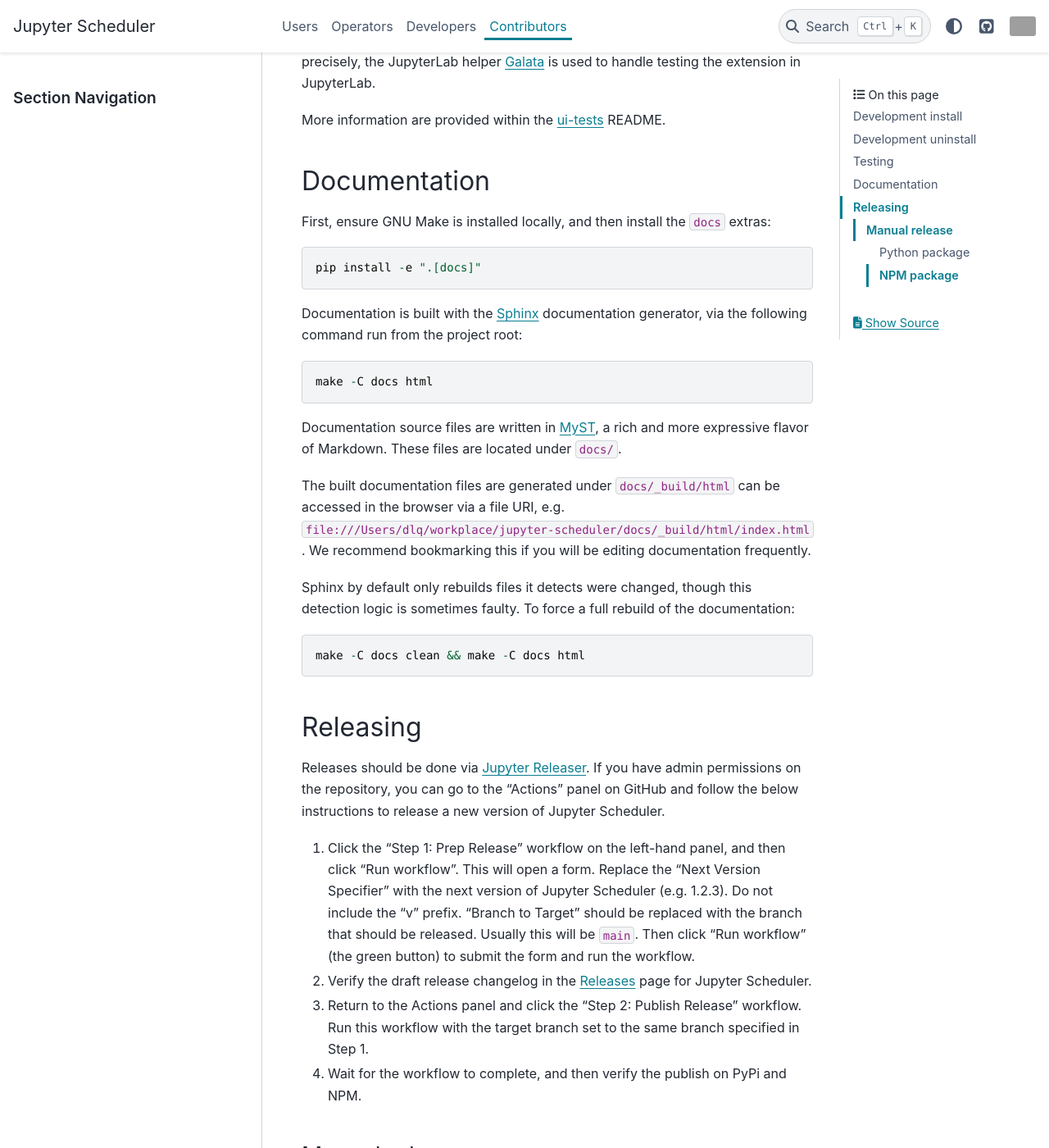
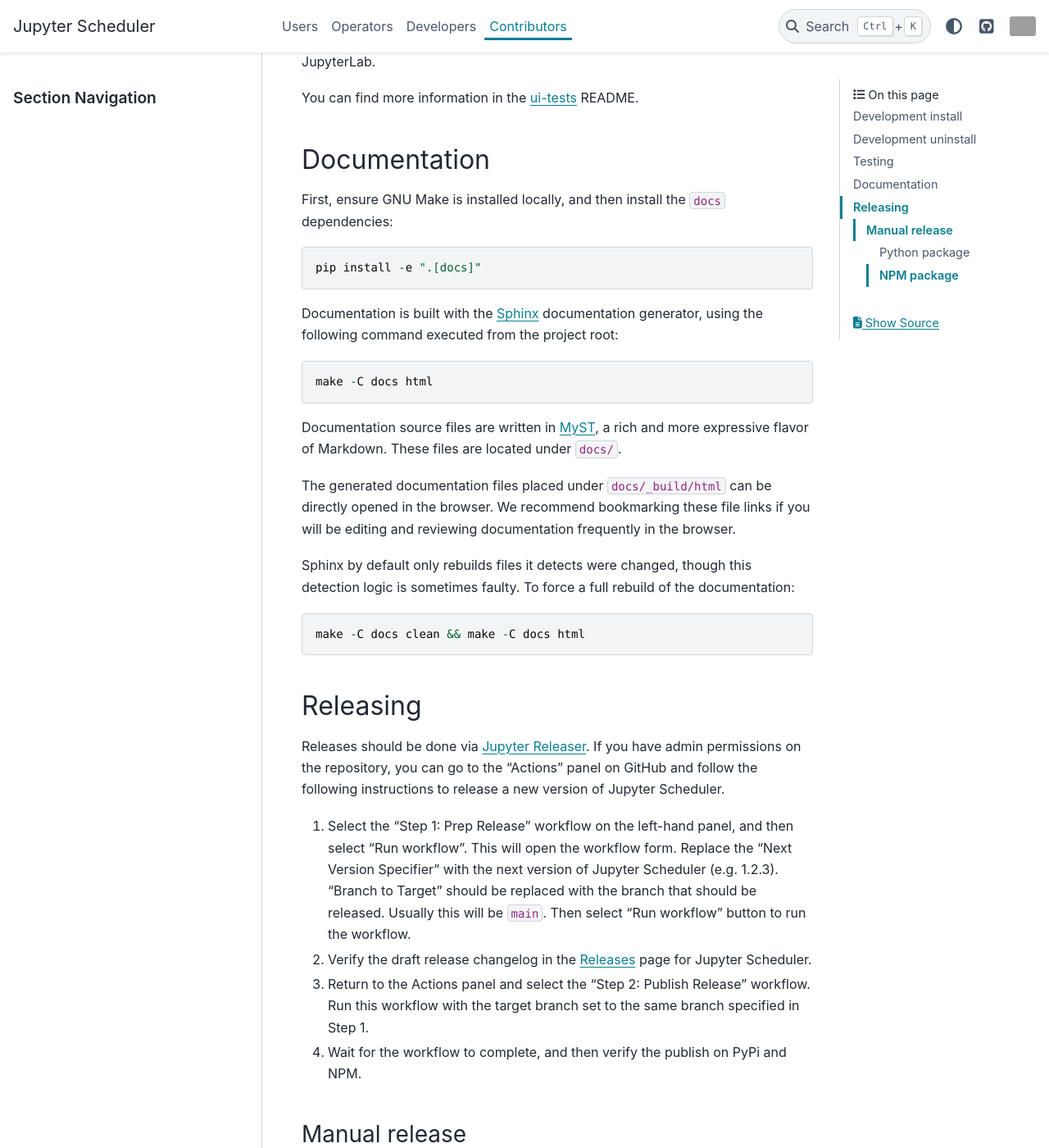
Before and after one commit to jupyter-server/jupyter-scheduler, a Sphinx documentation site: the page built from docs/contributors/index.md, in a window 1280 px wide and 1400 px high, scrolled down 2488 px. Shown: the whole window at 82% size. Built offline with Sphinx 7.4.7 and the PyData theme 0.15.4, drawn with Linux system fonts in a browser that asks for light colours; some of the changed text lies outside the part shown; grey boxes are pictures that could not be loaded.

Commit message:
Apply suggestions from code review
Copy edits per @jweill-aws and @3coins

Co-authored-by: Piyush Jain <piyushjain@duck.com>

````diff
--- a/docs/contributors/index.md
+++ b/docs/contributors/index.md
@@ -1,14 +1,14 @@
 # Contributors
 
-This page is targeted at people who wish to contribute to Jupyter Scheduler directly,
+This page is for people who wish to contribute to Jupyter Scheduler directly,
 
 Developers wishing to extend or override Jupyter Scheduler should instead refer
 to our {doc}`developer's guide </developers/index>`.
 
 ## Development install
 
-The below sequence of commands will install a development environment for
-Jupyter Scheduler locally. Before running this, you should ensure that NodeJS is
+The commands below will install a development environment for
+Jupyter Scheduler locally. Before running these commands, you should ensure that NodeJS is
 installed locally. The `jlpm` command is JupyterLab's pinned version of
 [yarn](https://yarnpkg.com/) that is installed with JupyterLab. You may use
 `yarn` or `npm` in lieu of `jlpm` below.
@@ -106,22 +106,22 @@
 This extension uses Playwright for the integration tests (aka user level tests).
 More precisely, the JupyterLab helper
 [Galata](https://github.com/jupyterlab/jupyterlab/tree/master/galata) is used to
-handle testing the extension in JupyterLab.
+test the extension in JupyterLab.
 
-More information are provided within the
+You can find more information in the
 [ui-tests](https://github.com/jupyter-server/jupyter-scheduler/tree/main/ui-tests)
 README.
 
 ## Documentation
 
-First, ensure GNU Make is installed locally, and then install the `docs` extras:
+First, ensure GNU Make is installed locally, and then install the `docs` dependencies:
 
 ```
 pip install -e ".[docs]"
 ```
 
 Documentation is built with the [Sphinx](https://www.sphinx-doc.org/en/master/)
-documentation generator, via the following command run from the project root:
+documentation generator, using the following command executed from the project root:
 
 ```
 make -C docs html
@@ -131,10 +131,9 @@
 [MyST](https://myst-parser.readthedocs.io/en/latest/index.html), a rich and more
 expressive flavor of Markdown. These files are located under `docs/`.
 
-The built documentation files are generated under `docs/_build/html` can be
-accessed in the browser via a file URI, e.g.
-`file:///Users/dlq/workplace/jupyter-scheduler/docs/_build/html/index.html`.  We
-recommend bookmarking this if you will be editing documentation frequently.
+The generated documentation files placed under `docs/_build/html` can be
+directly opened in the browser.  We recommend bookmarking these file links
+if you will be editing and reviewing documentation frequently in the browser.
 
 Sphinx by default only rebuilds files it detects were changed, though this
 detection logic is sometimes faulty. To force a full rebuild of the
@@ -148,21 +147,20 @@
 
 Releases should be done via [Jupyter Releaser](https://github.com/jupyter-server/jupyter_releaser).
 If you have admin permissions on the repository, you can go to the "Actions"
-panel on GitHub and follow the below instructions to release a new version of
+panel on GitHub and follow the following instructions to release a new version of
 Jupyter Scheduler.
 
-1. Click the "Step 1: Prep Release" workflow on the left-hand panel, and then
-click "Run workflow". This will open a form. Replace the "Next Version
-Specifier" with the next version of Jupyter Scheduler (e.g. 1.2.3). Do not
-include the "v" prefix. "Branch to Target" should be replaced with the branch
-that should be released. Usually this will be `main`. Then click "Run workflow"
-(the green button) to submit the form and run the workflow.
+1. Select the "Step 1: Prep Release" workflow on the left-hand panel, and then
+select "Run workflow". This will open the workflow form. Replace the "Next Version
+Specifier" with the next version of Jupyter Scheduler (e.g. 1.2.3). "Branch to Target"
+should be replaced with the branch that should be released. Usually this will be `main`.
+Then select "Run workflow" button to run the workflow.
 
 2. Verify the draft release changelog in the
 [Releases](https://github.com/jupyter-server/jupyter-scheduler/releases) page
 for Jupyter Scheduler.
 
-3. Return to the Actions panel and click the "Step 2: Publish Release" workflow.
+3. Return to the Actions panel and select the "Step 2: Publish Release" workflow.
 Run this workflow with the target branch set to the same branch specified in
 Step 1.
 
@@ -177,16 +175,15 @@
 
 #### Python package
 
-This extension can be distributed as Python
-packages. All of the Python
-packaging instructions in the `pyproject.toml` file to wrap your extension in a
+This extension can be distributed as Python packages. The Python
+packaging instructions in the `pyproject.toml` file can wrap your extension in a
 Python package. Before generating a package, we first need to install `build`.
 
 ```bash
 pip install build twine tbump
 ```
 
-Make sure you have checked out the `main` branch updated from remote.
+Check out your local `main` branch and keep it up to date with the remote version.
 
 ```bash
 git checkout main
````
Also changed, not shown: other parts of docs/contributors/index.md (+4 -4 lines), docs/developers/index.md (+1 -1 lines), docs/operators/index.md (+5 -5 lines), docs/users/index.md (+3 -4 lines).
